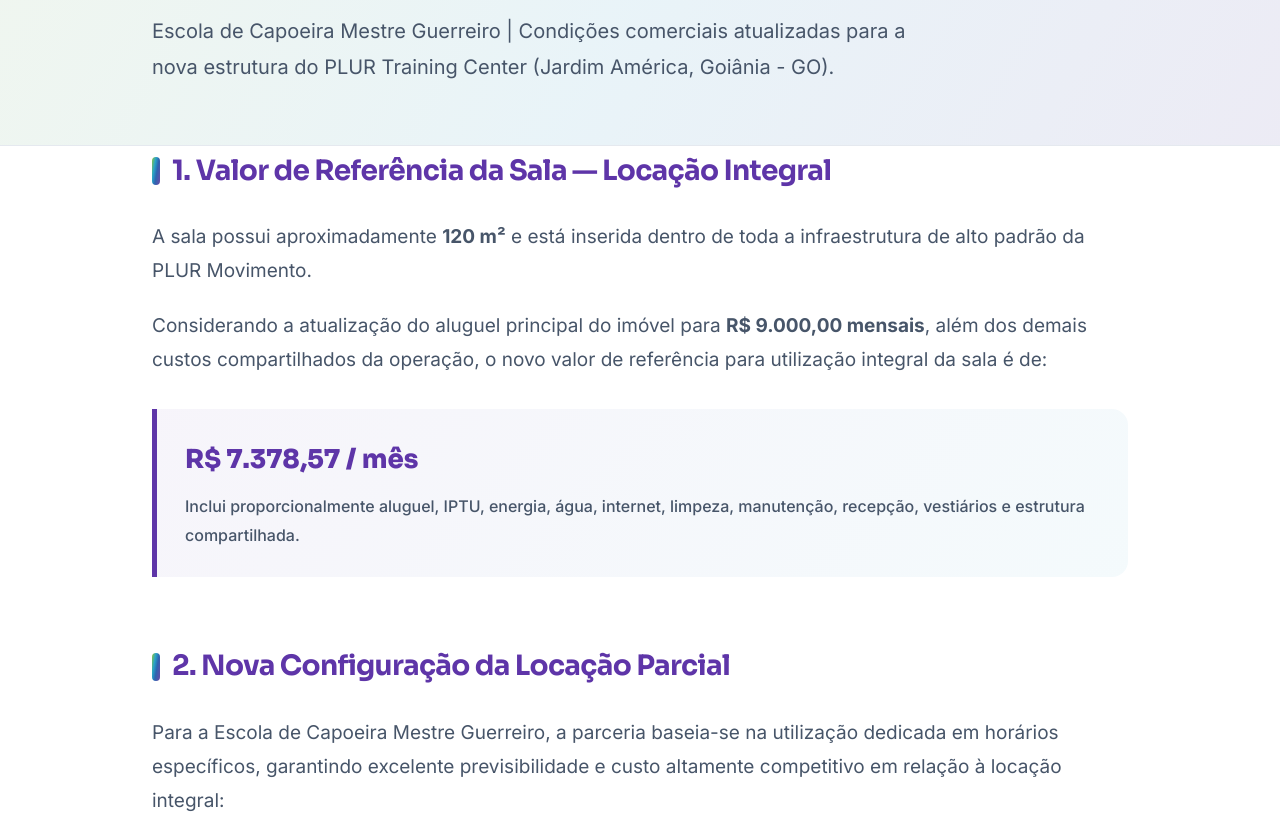
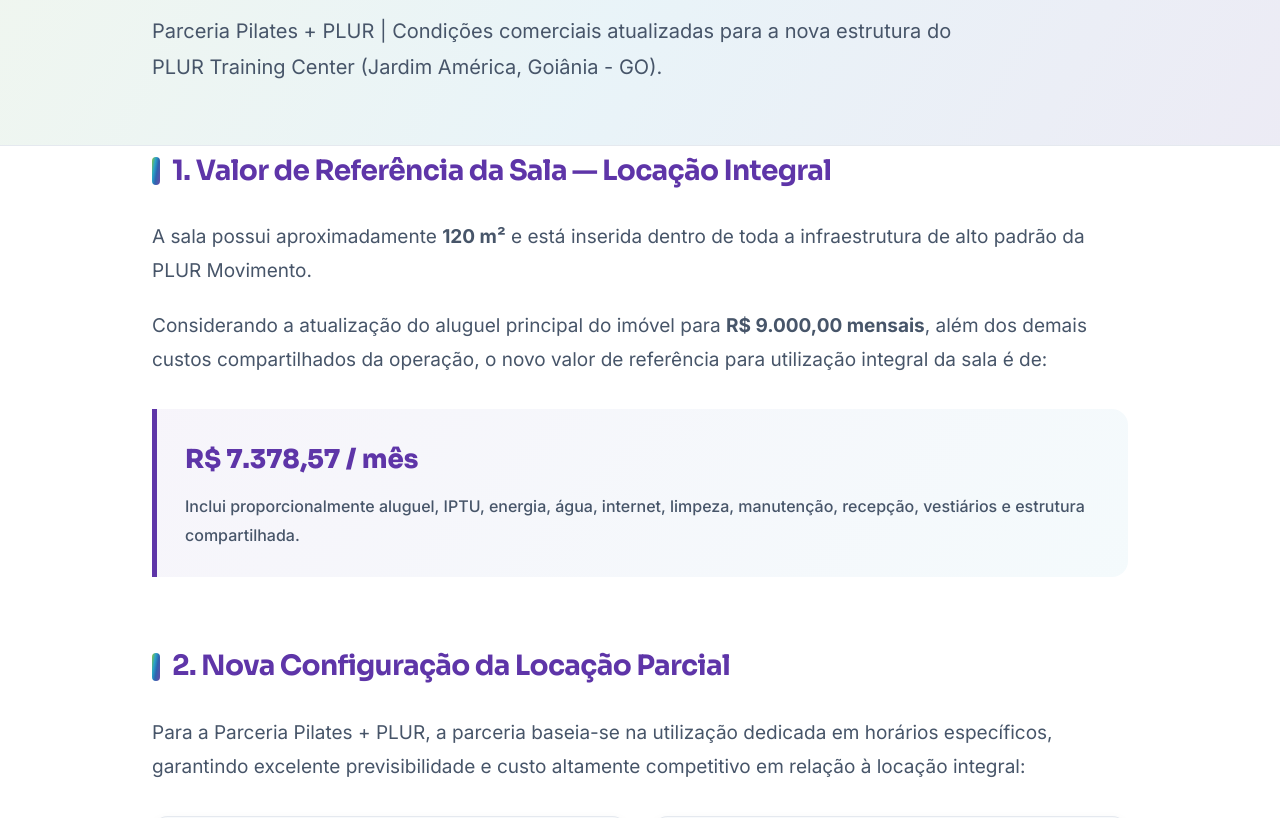
Before and after one commit to EcossistemaLive/apresentacoes-live, a plain HTML site: page plur-locacao-pilates-plur.html in a window 1280 px wide. Shown: the part 176-994 px from the top of the page. Drawn offline with Linux system fonts and the light colour scheme.

Commit message:
Atualiza proposta: Parceria Pilates + PLUR (remove Capoeira)

```diff
--- a/plur-locacao-capoeira.html
+++ b/plur-locacao-pilates-plur.html
@@ -3,7 +3,7 @@
 <head>
 <meta charset="UTF-8">
 <meta name="viewport" content="width=device-width, initial-scale=1.0">
-<title>PLUR Movimento — Proposta de Renovação de Locação | Escola de Capoeira Mestre Guerreiro</title>
+<title>PLUR Movimento — Proposta de Renovação de Locação | Parceria Pilates + PLUR</title>
 <link rel="preconnect" href="https://fonts.googleapis.com">
 <link rel="preconnect" href="https://fonts.gstatic.com" crossorigin>
 <link href="https://fonts.googleapis.com/css2?family=Sora:wght@300;400;500;600;700;800&family=Inter:wght@300;400;500;600;700&display=swap" rel="stylesheet">
@@ -113,7 +113,7 @@
   <div class="wrap header-content">
     <div class="badge">PLUR Movimento • Proposta Oficial</div>
     <h1>Renovação de Locação Parcial</h1>
-    <p class="subtitle">Escola de Capoeira Mestre Guerreiro | Condições comerciais atualizadas para a nova estrutura do PLUR Training Center (Jardim América, Goiânia - GO).</p>
+    <p class="subtitle">Parceria Pilates + PLUR | Condições comerciais atualizadas para a nova estrutura do PLUR Training Center (Jardim América, Goiânia - GO).</p>
   </div>
 </header>
 
@@ -131,7 +131,7 @@
 
   <section>
     <h2>2. Nova Configuração da Locação Parcial</h2>
-    <p>Para a Escola de Capoeira Mestre Guerreiro, a parceria baseia-se na utilização dedicada em horários específicos, garantindo excelente previsibilidade e custo altamente competitivo em relação à locação integral:</p>
+    <p>Para a Parceria Pilates + PLUR, a parceria baseia-se na utilização dedicada em horários específicos, garantindo excelente previsibilidade e custo altamente competitivo em relação à locação integral:</p>
 
     <div class="card-grid">
       <div class="card">
@@ -194,7 +194,7 @@
         <td>R$ 7.378,57</td>
       </tr>
       <tr>
-        <td><strong>Locação Parcial (Capoeira)</strong></td>
+        <td><strong>Locação Parcial (Pilates + PLUR)</strong></td>
         <td><strong>11 horas semanais</strong></td>
         <td><strong>R$ 3.080,00</strong></td>
       </tr>
```
